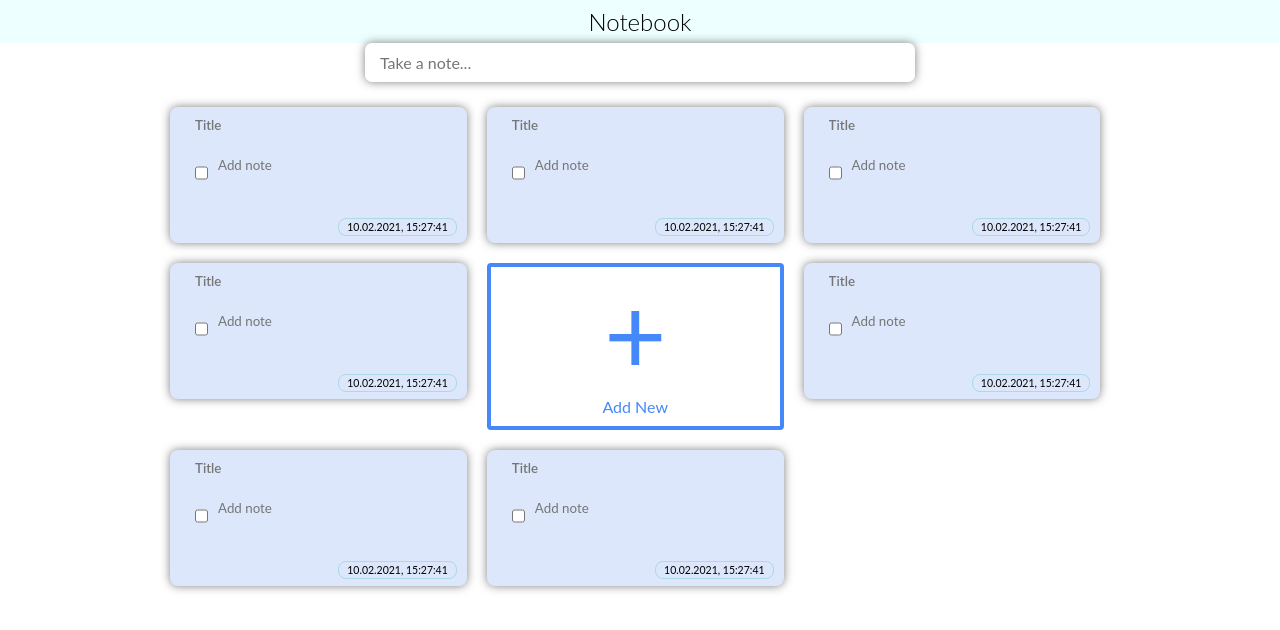
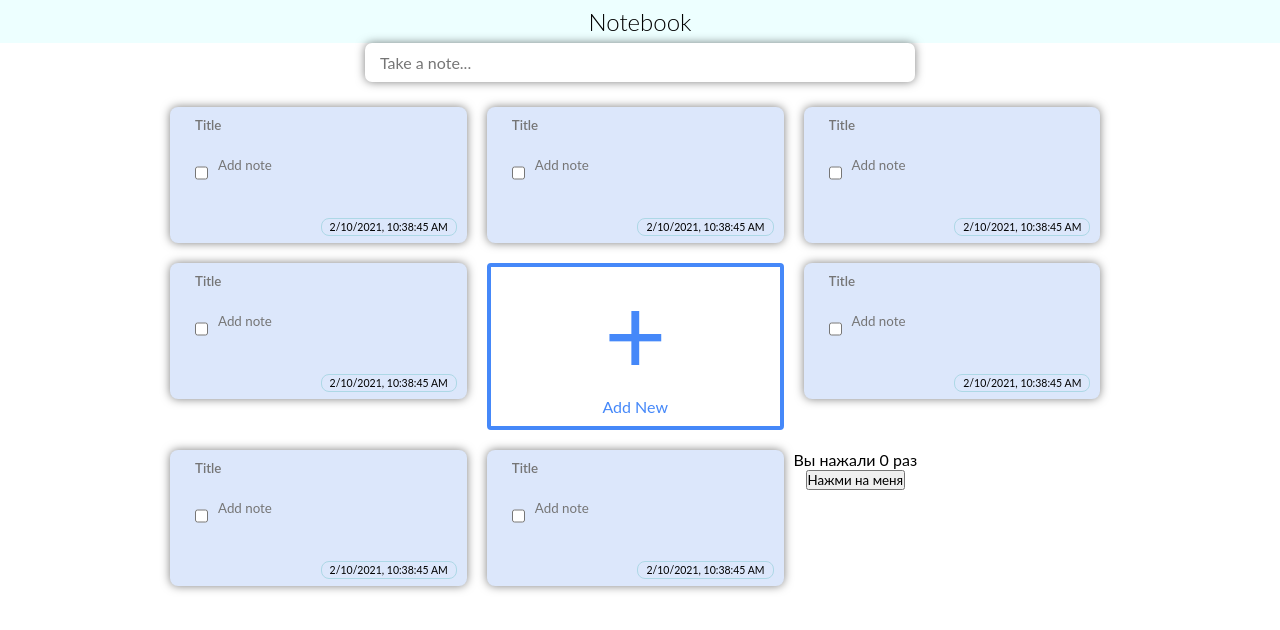
Before and after one commit to Slab3/notebook-react-ts, a React (Create React App) app: page / in a window 1280 px wide. Shown: the top 630 px of the page. Built offline with nearby package versions, Linux system fonts and the light colour scheme.

Commit message:
starting with hooks

```diff
--- a/src/components/Common/BtnAddNote/BtnAddNote.tsx
+++ b/src/components/Common/BtnAddNote/BtnAddNote.tsx
@@ -1,13 +1,22 @@
-import React from 'react';
+import React, {useState} from 'react';
 import styles from './BtnAddNote.module.scss';
-import {NoteWrapper} from "../../index";
+import {NoteWrapper} from '../../index';
+import ReactDOM from 'react-dom';
 // import '../../../styles/main.scss';
 
 export default function BtnAddNote() {
+  const [counter, setCounter] = useState(0);
+
   return (
-      <div className={styles.addItem} id="addItem" onClick={() => NoteWrapper()}>
+      <div className={styles.addItem} data-item-counter={counter} id="addItem" onClick={() => {setCounter(counter + 1); console.log(counter)}}>
         <p className={styles.plus}>+</p>
         <p>Add New</p>
       </div>
   )
 }
+
+//
+// function renderNote() {
+//   const element = (NoteWrapper());
+//   ReactDOM.render(element, document.getElementById('notes'));
+// }
--- a/src/components/Common/DateField/DateField.tsx
+++ b/src/components/Common/DateField/DateField.tsx
@@ -2,10 +2,11 @@ import React from 'react';
 import styles from './DateField.module.scss';
 
 export default function DateField() {
+  let now = new Date().toLocaleString();
   return (
       <div className={styles.dateBlock}>
           <span className={styles.dateField}>
-            10.02.2021, 15:27:41
+            {now}
           </span>
       </div>
   )
--- a/src/page/Home/Home.tsx
+++ b/src/page/Home/Home.tsx
@@ -1,20 +1,21 @@
 /*в компонентах в коммон элементе, находится сам компонент index.tsx, и index.module.scss,
 в модульных элементах, только стили к этому элементу.*/
 
-import React from 'react';
+import React, { useState } from 'react';
 import '../../styles/main.scss';
 import { BtnAddNote , Search, NoteWrapper } from '../../components/index';
 
 function App() {
+  //  Вызов useState возвращает две вещи: текущее значение состояния и функцию для его обновления.
+  const [notes, addNote] = useState([]);
+
   return (
       <>
         <header className="header">
           <h2>Notebook</h2>
         </header>
-
         <section className="container main-section">
           <Search/>
-
           <div className="notes" id="notes">
             {/*test items*/}
             <NoteWrapper/>
@@ -26,11 +27,26 @@ function App() {
             <NoteWrapper/>
             <NoteWrapper/>
             <NoteWrapper/>
-
+            {Example()}
           </div>
         </section>
       </>
   );
 }
 
+function Example() {
+  // Объявляем новую переменную состояния "count"
+  const [count, setCount] = useState(0);
+
+  return (
+      <div>
+        <p>Вы нажали {count} раз</p>
+        <button onClick={() => setCount(count + 1)}>
+          Нажми на меня
+        </button>
+      </div>
+  );
+}
+
+
 export default App;
```
